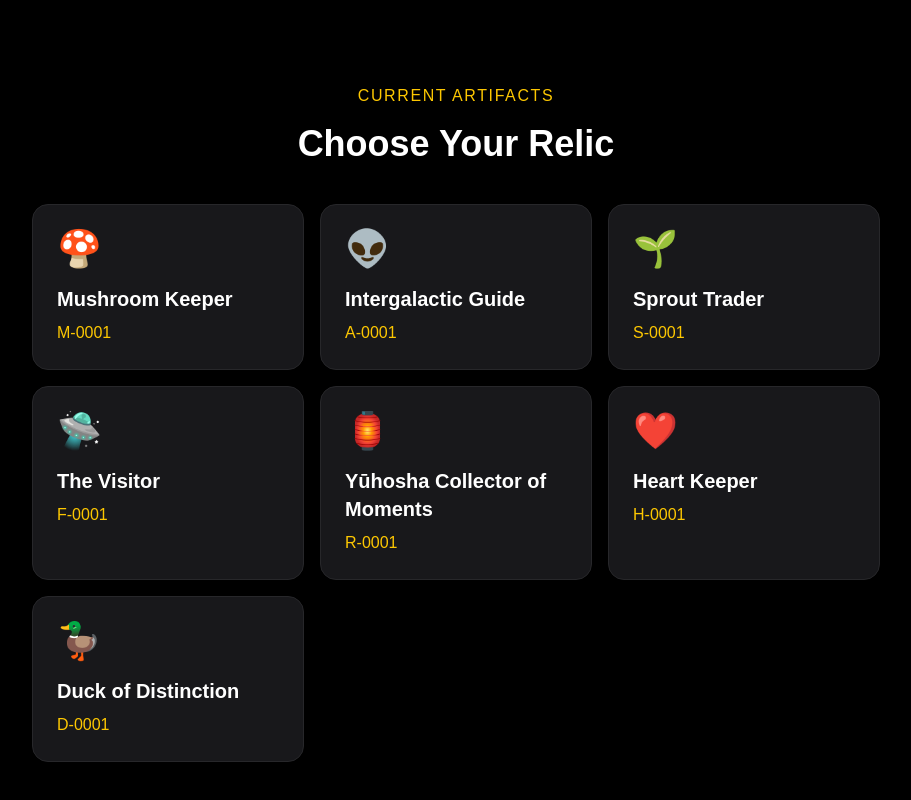
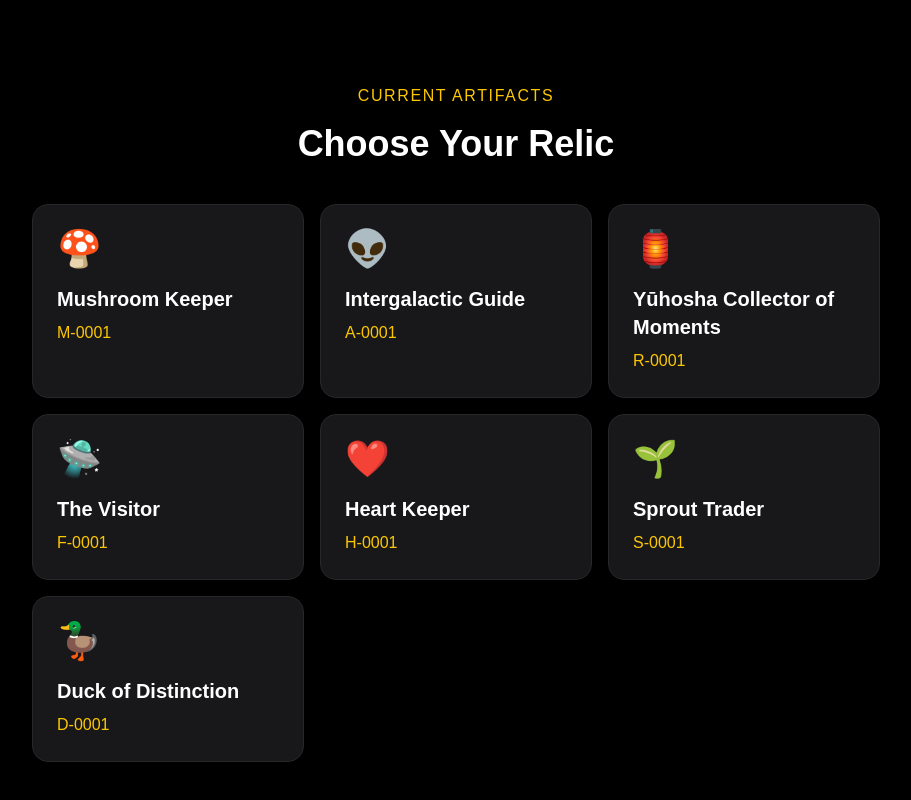
Before and after one commit to Slamuel-Nard/side-stories, a Next.js app: page / in a window 1280 px wide. Shown: the part 716-1516 px from the top of the page, without its empty margins (184-1095 px from the left). Built offline with nearby package versions, Linux system fonts and the light colour scheme.

Commit message:
Update page.tsx

```diff
--- a/app/page.tsx
+++ b/app/page.tsx
@@ -73,10 +73,10 @@ export default function Home() {
     {[
       ['🍄', 'Mushroom Keeper', 'M-0001'],
       ['👽', 'Intergalactic Guide', 'A-0001'],
+      ['🏮', 'Yūhosha Collector of Moments', 'R-0001'],
+      ['🛸', 'The Visitor', 'F-0001'],
+      ['❤️', 'Heart Keeper', 'H-0001'],
       ['🌱', 'Sprout Trader', 'S-0001'],
-      ['🛸', 'The Visitor', 'F-0001'],
-      ['🏮', 'Yūhosha Collector of Moments', 'R-0001'],
-      ['❤️', 'Heart Keeper', 'H-0001'],
       ['🦆', 'Duck of Distinction', 'D-0001'],
     ].map(([emoji, name, id]) => (
       <a
```
